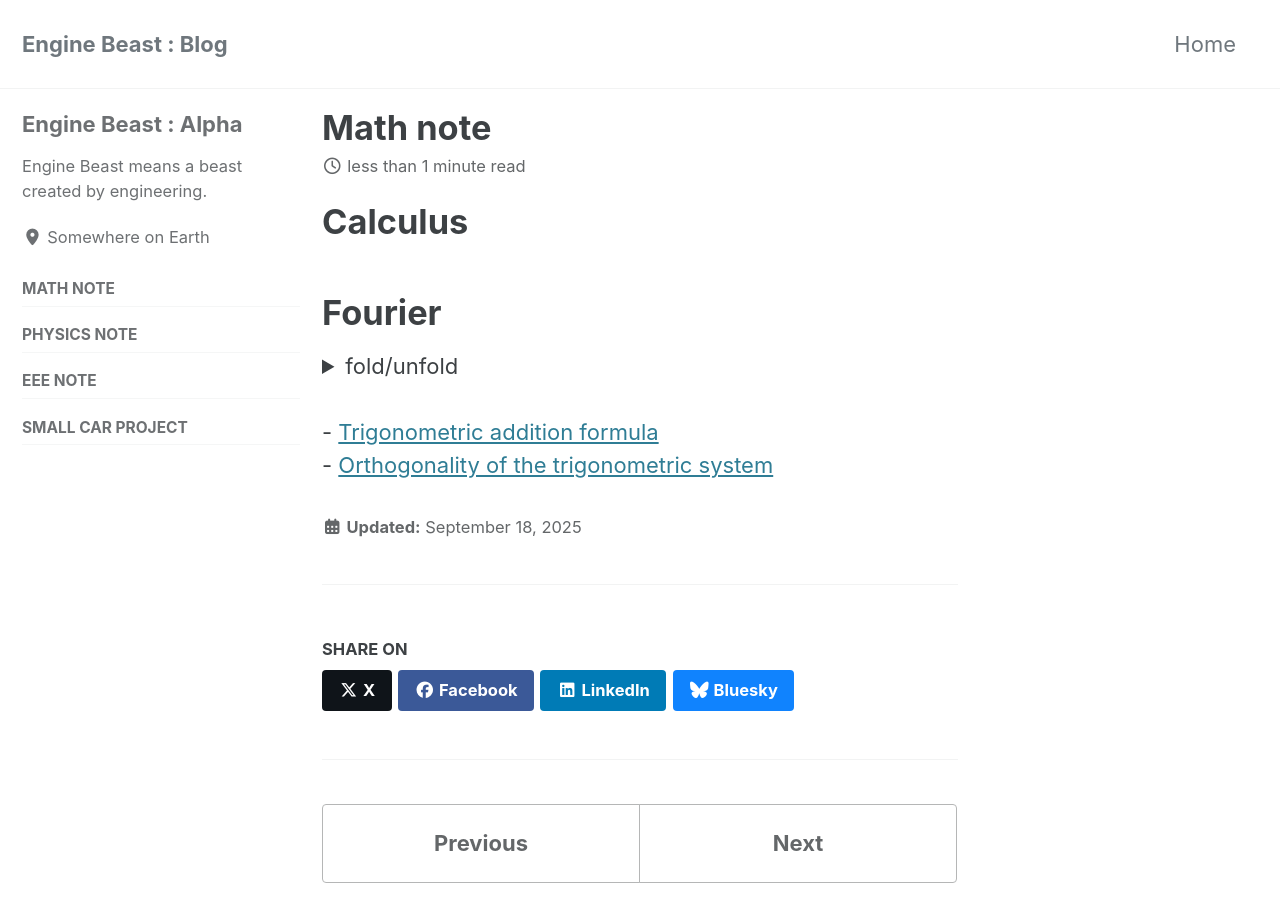
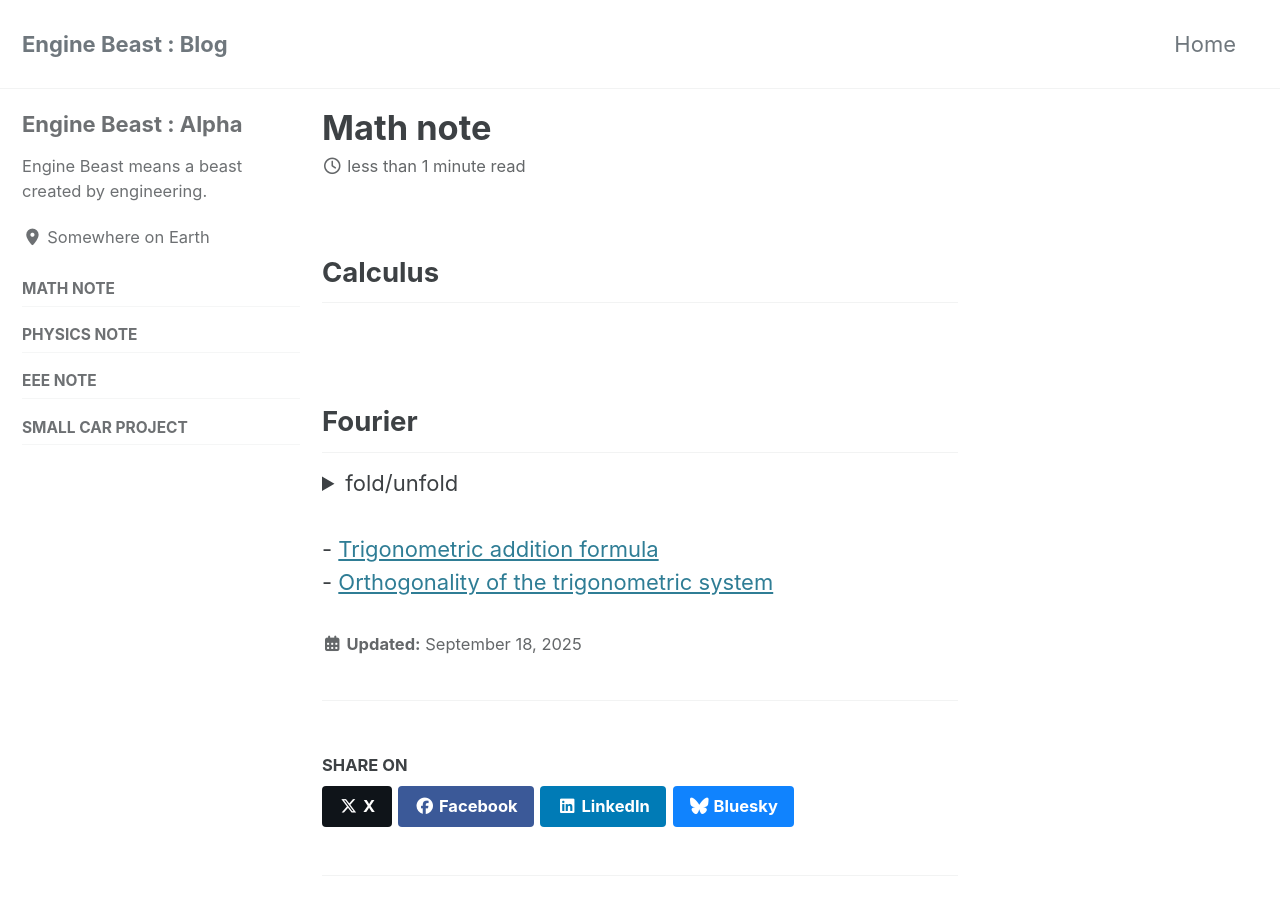
Before and after one commit to enginebeast/enginebeast.github.io, a Jekyll site: the page built from _posts/2025-09-18-math_note.html, in a window 1280 px wide and 900 px high. Built offline with Jekyll 4.4.1, drawn with Linux system fonts in a browser that asks for light colours; cached includes are drawn as plain includes.

```diff
--- a/_posts/2025-09-18-math_note.html
+++ b/_posts/2025-09-18-math_note.html
@@ -2,9 +2,9 @@
 title: Math note
 ---
 
-<h1>Calculus</h1><br>
+<h2>Calculus</h2><br>
 
-<h1>Fourier</a></h1>
+<h2>Fourier</h2>
 <details>
     <summary>fold/unfold</summary>
     - <a href="https://enginebeast.github.io/math_note/2pi_fourier_series">2 Pi period Fourier series</a><br>
```
